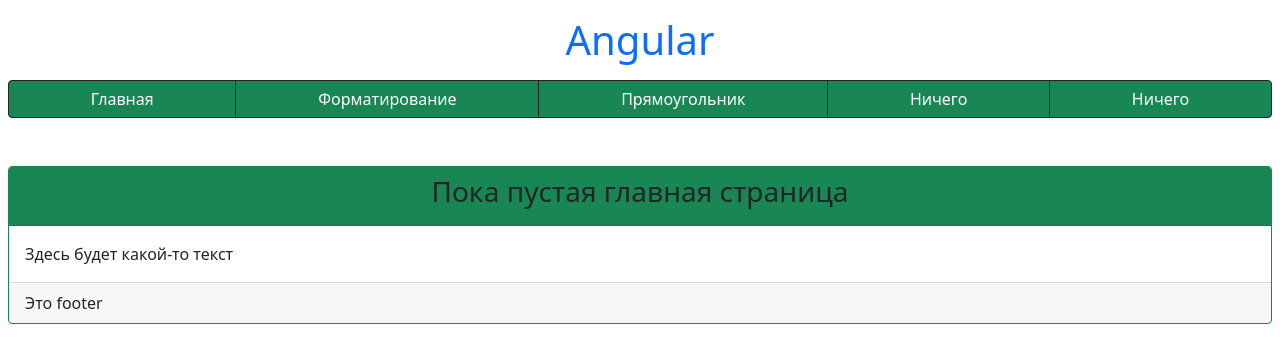
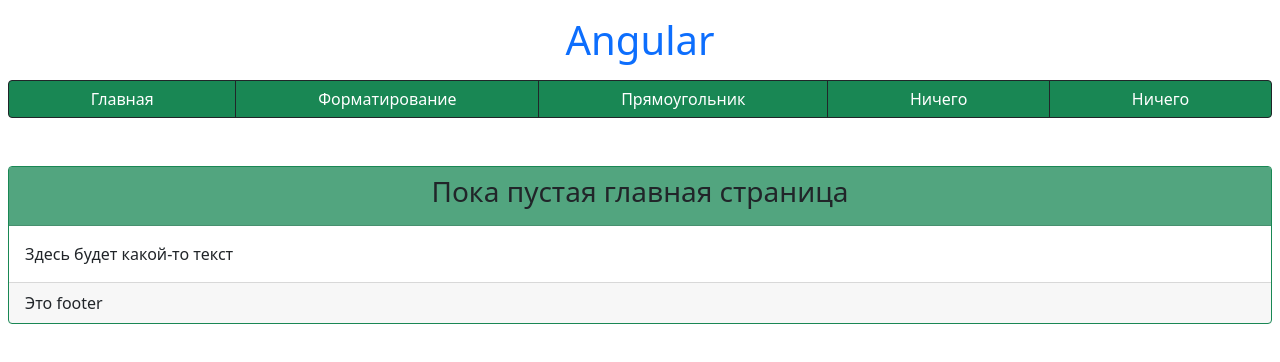
Before and after one commit to ByKos92/AngularTasks, an Angular app: page / in a window 1280 px wide. Shown: the top 362 px of the page. Built offline with nearby package versions, Linux system fonts and the light colour scheme.

Commit message:
Fixed PriceComponent

```diff
--- a/src/app/home/home.component.html
+++ b/src/app/home/home.component.html
@@ -1,5 +1,5 @@
 <div class="card border border-success m-2 mt-5">
-  <div class="card-header bg-success">
+  <div class="card-header bg-success bg-opacity-75">
     <h3 class="text-center">Пока пустая главная страница</h3>
   </div>
   <div class="card-body">Здесь будет какой-то текст</div>
--- a/src/app/price/price.component.ts
+++ b/src/app/price/price.component.ts
@@ -18,8 +18,9 @@
     if (!reg.test(this.inputText)) {
       this.result = 'Некорректные данные для форматирования';
     } else {
+      this.inputText = this.inputText.replace(/ /g, '');
       if (this.inputText.includes('.') || this.inputText.includes(',')) {
-        this.inputText.replace(',', '.').replace(/ /g, '');
+        this.inputText = this.inputText.replace(',', '.');
         this.inputText = this.inputText.substring(
           0,
           this.inputText.indexOf('.') + 4
```
